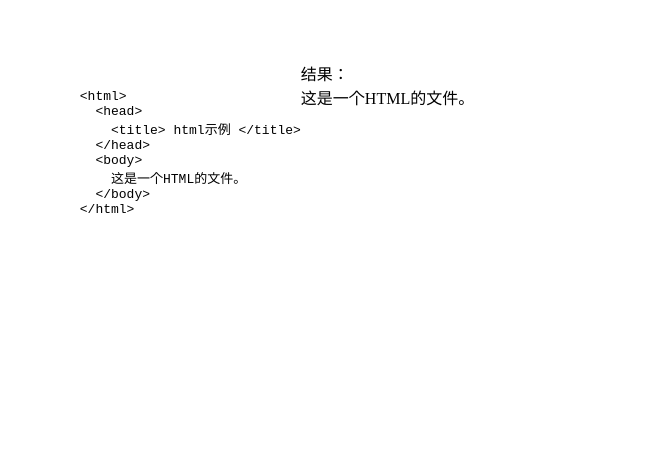
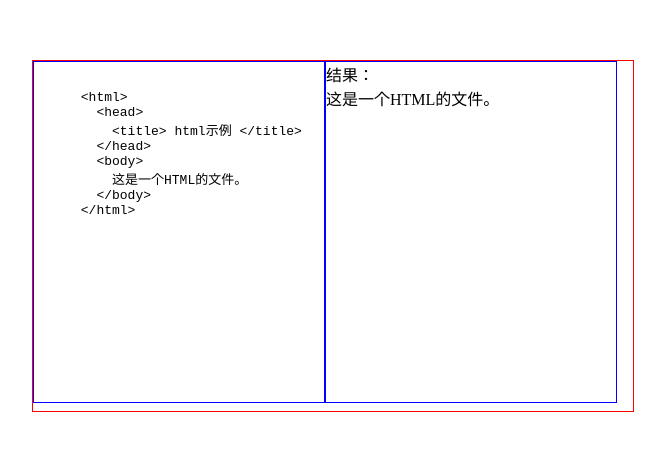
Before and after one commit to Whiffe/Web-Neusoft, a plain HTML site: page chapter/1.html in a window 1280 px wide. Shown: the part 164-614 px from the top of the page, without its empty margins (307-972 px from the left). Drawn offline with Linux system fonts and the light colour scheme.

Commit message:
Update 1.html

```diff
--- a/chapter/1.html
+++ b/chapter/1.html
@@ -15,10 +15,14 @@
         left: 0;
         right: 0;
         bottom: 0;
+        border: 1px solid red;
     }
 
     .div-child {
+        width: 290px;
+        height: 340px;
         float:left;
+        border: 1px solid blue;
     }
 
 </style>
```
